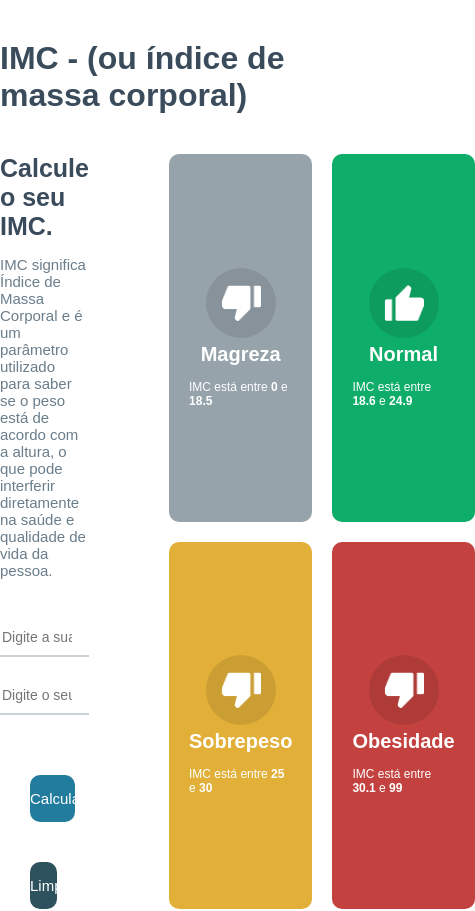
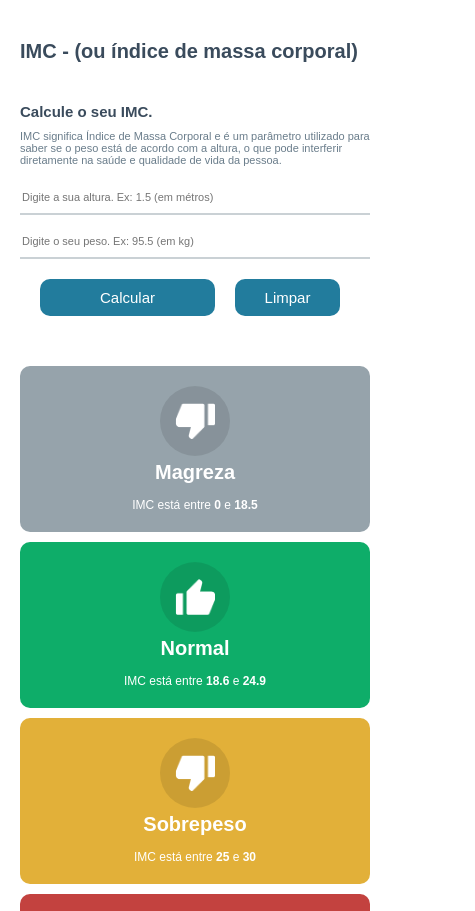
Before and after one commit to thiagoadssilva/ThiagoCalculandoImc, a React (Create React App) app in the folder frontend/: page / in a window 390 px wide. Shown: the top 911 px of the page, 475 px wide, since content can reach past the window. Built offline with nearby package versions, Linux system fonts and the light colour scheme.

Commit message:
FInalizando a responsividade

```diff
--- a/frontend/src/App.module.css
+++ b/frontend/src/App.module.css
@@ -10,6 +10,10 @@
 
 body {
   font-family: Arial, Helvetica, sans-serif;
+}
+
+.main {
+  margin-bottom: 30px;
 }
 
 .headerContainer {
@@ -54,6 +58,10 @@ body {
   font-size: 14px;
 }
 
+.container .leftSide input:disabled {
+  opacity: 0.5;
+}
+
 .container .leftSide button {
   background-color: #227c9d;
   color: #fff;
@@ -73,8 +81,12 @@ body {
   opacity: 0.8;
 }
 
+.container .leftSide button:disabled {
+  opacity: 0.5;
+}
+
 .container .leftSide .buttonClear {
-  background-color: #2d525d;
+  background-color: #227c9d;
   width: 30%;
 }
 
@@ -95,3 +107,80 @@ body {
   flex: 1;
   display: flex;
 }
+
+.container .rightSide .rightArrow {
+  position: absolute;
+  background-color: #227c9d;
+  width: 70px;
+  height: 70px;
+  border-radius: 50%;
+  display: flex;
+  justify-content: center;
+  align-items: center;
+  cursor: pointer;
+  margin-left: -35px;
+  margin-top: 145px;
+}
+
+@media (max-width: 770px) {
+  header {
+    padding: 0 20px;
+  }
+
+  .container {
+    padding: 0 20px;
+    flex-direction: column;
+  }
+
+  .container .leftSide {
+    margin-right: 0;
+  }
+
+  .container .rightSide {
+    margin-left: 0;
+    margin-top: 50px;
+  }
+
+  .container .leftSide h2 {
+    font-size: 20px;
+  }
+
+  .headerContainer h1 {
+    font-size: 25px;
+  }
+}
+
+@media (max-width: 430px) {
+  .headerContainer h1 {
+    font-size: 20px;
+  }
+
+  .container .leftSide h2 {
+    font-size: 15px;
+  }
+
+  .container .leftSide p {
+    margin-top: 10px;
+    margin-bottom: 15px;
+    font-size: 11px;
+  }
+
+  .container .leftSide input {
+    margin-bottom: 10px;
+    font-size: 11px;
+  }
+
+  .container .leftSide button {
+    font-size: 15px;
+    padding: 10px;
+    margin-top: 10px;
+    margin-right: 0px;
+    margin-left: 20px;
+  }
+
+  .container .rightSide .grid {
+    display: grid;
+    grid-template-columns: repeat(1, 2fr);
+    gap: 10px;
+  }
+}
--- a/frontend/src/App.tsx
+++ b/frontend/src/App.tsx
@@ -42,17 +42,17 @@ const App = () =>{
             placeholder='Digite a sua altura. Ex: 1.5 (em métros)'
             value={heightField > 0 ? heightField : ''}
             onChange={e => setHeightField(parseFloat(e.target.value))}
+            disabled={toShow ? true : false}
           />
           <input
             type="number"
             placeholder='Digite o seu peso. Ex: 95.5 (em kg)'
             value={weightField > 0 ? weightField : ''}
             onChange={e => setWeightField(parseFloat(e.target.value))}
+            disabled={toShow ? true : false}
           />
 
-
-
-          <button onClick={handleCalculateButton}>Calcular</button>
+          <button onClick={handleCalculateButton} disabled={toShow ? true : false}>Calcular</button>
           <button className={styles.buttonClear} onClick={handleClear}>Limpar</button>
         </div>
         <div className={styles.rightSide}>
@@ -65,7 +65,6 @@ const App = () =>{
           }
           { toShow &&
             <div className={styles.rightBig}>
-              <div className={styles.rightArrow}></div>
               <GridItem item={toShow}/>
             </div>
           }
```
